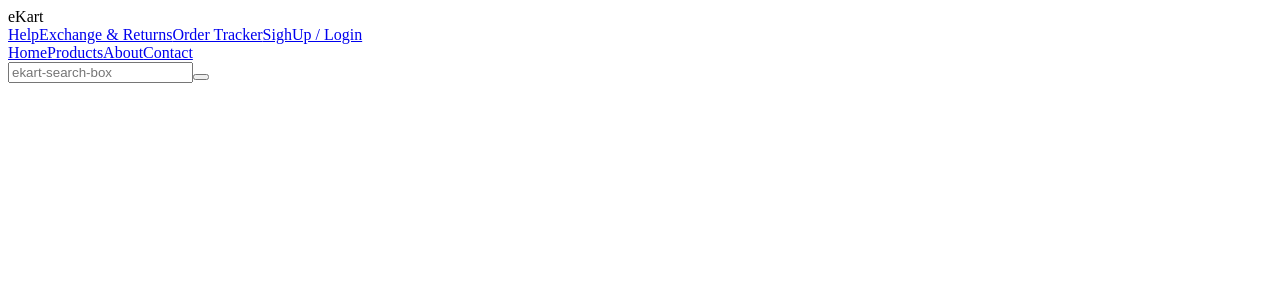
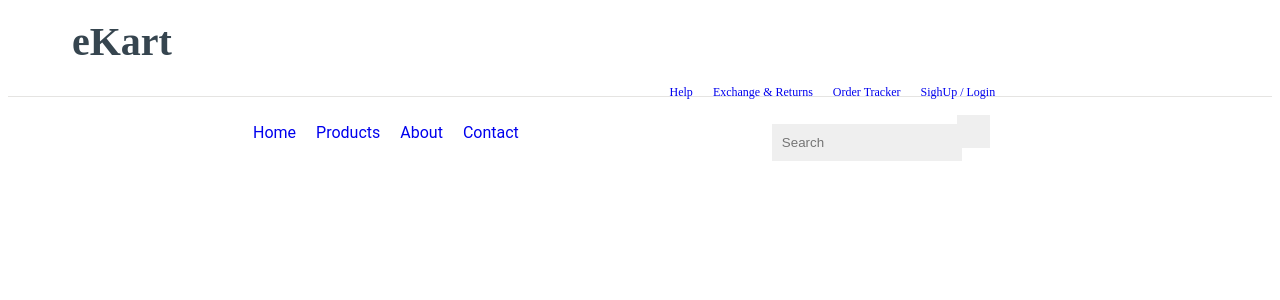
Before and after one commit to suman937/Angular100, an Angular app: page / in a window 1280 px wide. Shown: the top 300 px of the page. Built offline with nearby package versions, Linux system fonts and the light colour scheme.

Commit message:
#09 Styling view template

```diff
--- a/src/app/app.component.ts
+++ b/src/app/app.component.ts
@@ -6,5 +6,5 @@
   styleUrls: ['./app.component.css']
 })
 export class AppComponent {
-  title = 'angular-ekart';
+  title = 'Ekart';
 }
--- /dev/null
+++ b/src/app/header/header.component.css
@@ -0,0 +1,71 @@
+.ekart--header{
+    width:100%;
+    height: 11vh;
+    display:flex;
+    flex-wrap: wrap;
+    border-bottom: #E5E4E2 1.5PX solid;
+}
+.ekart-logo{
+    padding: 1.2vh 8vh;
+    font-size: 40px;
+    font-weight: bold;
+    color: #36454F;
+    font-family: 'Concert One', cursive;
+    width: 20%;
+}
+.ekart--header--nav{
+    width: 80%;
+    padding: 1vh 2vh;
+    font-size: 12px;
+}
+.ekart--top--bar{
+    width: auto;
+    text-align: right;
+    padding-top: 3px;
+    padding-bottom: 15px;
+    padding-right: 30px;
+}
+.ekart-menu{
+    padding-top: 2vh;
+    padding: 1vh 1vh;
+    color: #36454F;
+    font-family: 'Roboto', sans-serif;
+    font-weight: normal;
+    font-size: 16px;
+    width: 70%;
+    text-align: center;
+}
+.ekart--bottom--bar{
+    display: flex;
+}
+.ekart--search-bar{
+    padding: 0 3vh;
+}
+.ekart-search-box{
+    width: 170px;
+    height: 33px;
+    border: none;
+    background-color: #efefef;
+    padding: 2px 10px;
+}
+a{
+    text-decoration: none;
+    padding: 0 10px;
+}
+.ekart--search--btn{
+    width: 33px;
+    height: 33px;
+    border: none;
+    background-color: #efefef;
+    margin-left: -5px;
+}
+.btn{
+    padding: 15px 25px;
+    border: none;
+    margin: 10px 0px;
+}
+.btn-primary{
+    background-color: #282828;
+    color: white;
+
+}
--- a/src/app/header/header.component.html
+++ b/src/app/header/header.component.html
@@ -3,26 +3,29 @@
         eKart
 
     </div>
-    <div class="ekart-header-nav">
-        <div class="eart-top-bar">
+    <div class="ekart--header--nav">
+        <div class="ekart--top--bar">
             <a href="#">Help</a>
             <a href="#">Exchange & Returns</a>
             <a href="#">Order Tracker</a>
             <a href="#">SighUp / Login</a>
 
         </div>
-        <div class="eart-bottom-bar">
+        <div class="ekart--bottom--bar">
+            <div class="ekart-menu">
                 <a href="#">Home</a>
                 <a href="#">Products</a>
                 <a href="#">About</a>
                 <a href="#">Contact</a>
+            </div>
 
-        </div>
+
             <div class="ekart--search-bar">
-            <input type="text" class="ekart-search-box" placeholder="ekart-search-box">
-            <button class="ekart-search-btn">
+                <input type="text" class="ekart-search-box" placeholder="Search">
+                <button class="ekart--search--btn">
                     <i class="fa fa fa-search" aria-hidden="true"></i>
                 </button>
             </div>
         </div>
     </div>
+</div>
--- a/src/app/header/header.component.ts
+++ b/src/app/header/header.component.ts
@@ -2,8 +2,10 @@
 
 @Component({
     selector:'app-header',
-    templateUrl:'./header.component.html'
+    templateUrl:'./header.component.html',
+    styleUrls:['./header.component.css']
 })
 export class HeaderComponent{
 
+
 }
```
Lines whose indentation alone changed are shown as unchanged.
